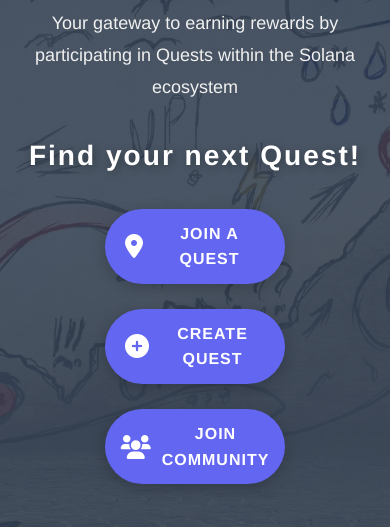
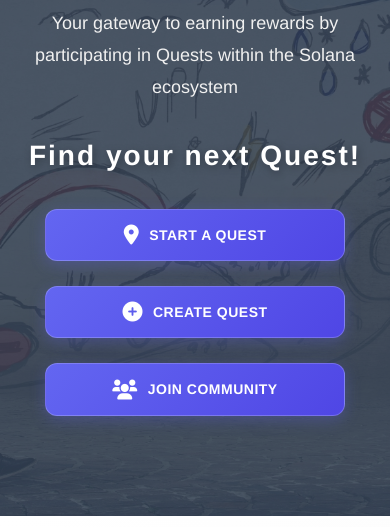
Before and after one commit to neroitech-inventions/SnappQuest, a plain HTML site: page index.html in a window 390 px wide. Shown: the part 317-844 px from the top of the page. Drawn offline with Linux system fonts and the light colour scheme.

Commit message:
Update index.html
Modernize the "Join a Quest," "Create Quest," and "Join Community" buttons

```diff
--- a/index.html
+++ b/index.html
@@ -238,33 +238,61 @@
             display: flex;
             align-items: center;
             justify-content: center;
-            gap: 10px;
+            gap: 12px;
             font-size: 18px;
             text-decoration: none;
             color: #ffffff;
-            background: #6366F1;
-            padding: 15px 25px;
-            border-radius: 50px;
-            width: 200px;
-            box-shadow: 0 4px 15px rgba(0, 0, 0, 0.2);
-            transition: background-color 0.3s ease, transform 0.3s ease, box-shadow 0.3s ease;
+            background: linear-gradient(135deg, #6366F1 0%, #4F46E5 100%);
+            padding: 16px 30px;
+            border-radius: 12px;
+            width: 220px;
+            border: 1px solid rgba(255, 255, 255, 0.2);
+            box-shadow: 0 4px 15px rgba(99, 102, 241, 0.3);
+            transition: all 0.4s ease;
             font-weight: 600;
             text-transform: uppercase;
-            letter-spacing: 1px;
+            letter-spacing: 0.5px;
+            position: relative;
+            overflow: hidden;
         }
 
         .action-icon i {
             font-size: 24px;
+            transition: transform 0.4s ease;
         }
 
         .action-icon:hover {
-            background-color: #4F46E5;
-            transform: translateY(-5px);
-            box-shadow: 0 8px 20px rgba(0, 0, 0, 0.3);
+            background: linear-gradient(135deg, #4F46E5 0%, #4338CA 100%);
+            transform: translateY(-3px);
+            box-shadow: 0 8px 25px rgba(99, 102, 241, 0.6), 0 0 15px rgba(99, 102, 241, 0.4);
+            border-color: rgba(255, 255, 255, 0.4);
+        }
+
+        .action-icon:hover i {
+            transform: scale(1.2) translateY(-2px);
         }
 
         .action-icon span {
             font-size: 16px;
+        }
+
+        /* Mobile Responsiveness for Action Icons */
+        @media (max-width: 768px) {
+            .action-icon {
+                width: 90%;
+                max-width: 300px;
+                padding: 14px 20px;
+                font-size: 16px;
+                gap: 10px;
+            }
+
+            .action-icon i {
+                font-size: 20px;
+            }
+
+            .action-icon span {
+                font-size: 14px;
+            }
         }
 
         /* How It Works Section */
@@ -630,12 +658,6 @@
                 font-size: 28px;
             }
 
-            .action-icon {
-                width: 180px;
-                padding: 12px 20px;
-                font-size: 16px;
-            }
-
             .action-icons {
                 flex-direction: column;
                 align-items: center;
@@ -665,8 +687,8 @@
         }
     </style>
 
-           <!-- Favicon -->
-           <link href="images/icon.png" rel="icon">
+    <!-- Favicon -->
+    <link href="images/icon.png" rel="icon">
 </head>
 
 <body>
@@ -676,7 +698,7 @@
             <img src="images/logo.png" alt="SnappQuest Logo">
         </div>
         <nav class="nav-links">
-            <a href="#how-it-works">Join a Quest</a>
+            <a href="#how-it-works">Start a Quest</a>
             <a href="#how-it-works">Create Quest</a>
             <a href="#community">Join Community</a>
         </nav>
@@ -696,7 +718,7 @@
             <div class="action-icons">
                 <a href="#how-it-works" class="action-icon">
                     <i class="fas fa-map-marker-alt"></i>
-                    <span>Join a Quest</span>
+                    <span>Start a Quest</span>
                 </a>
                 <a href="#how-it-works" class="action-icon">
                     <i class="fas fa-plus-circle"></i>
@@ -722,7 +744,7 @@
             <div class="step">
                 <div class="step-icon"><i class="fas fa-tasks"></i></div>
                 <h3>Complete Quests</h3>
-                <p>Participate and submit your efforts through Join Quest</p>
+                <p>Participate and submit your efforts through Start Quest</p>
             </div>
             <div class="step">
                 <div class="step-icon"><i class="fas fa-trophy"></i></div>
@@ -736,7 +758,7 @@
     <footer>
         <p>&copy; 2025 SnappQuest. All rights reserved.</p>
         <div class="footer-links">
-            <a href="https://twitter.com" target="_blank"><i class="fab fa-twitter"></i></i> Follow us on X</a>
+            <a href="https://twitter.com" target="_blank"><i class="fab fa-twitter"></i> Follow us on X</a>
             <a href="#" id="learn-more-link"><i class="fas fa-info-circle"></i> Find More Info</a>
         </div>
     </footer>
```
